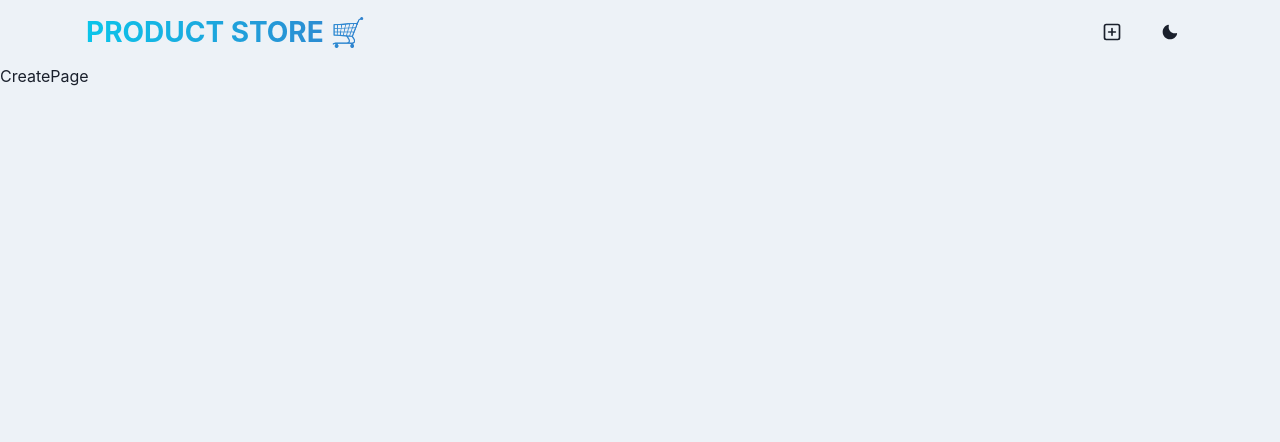
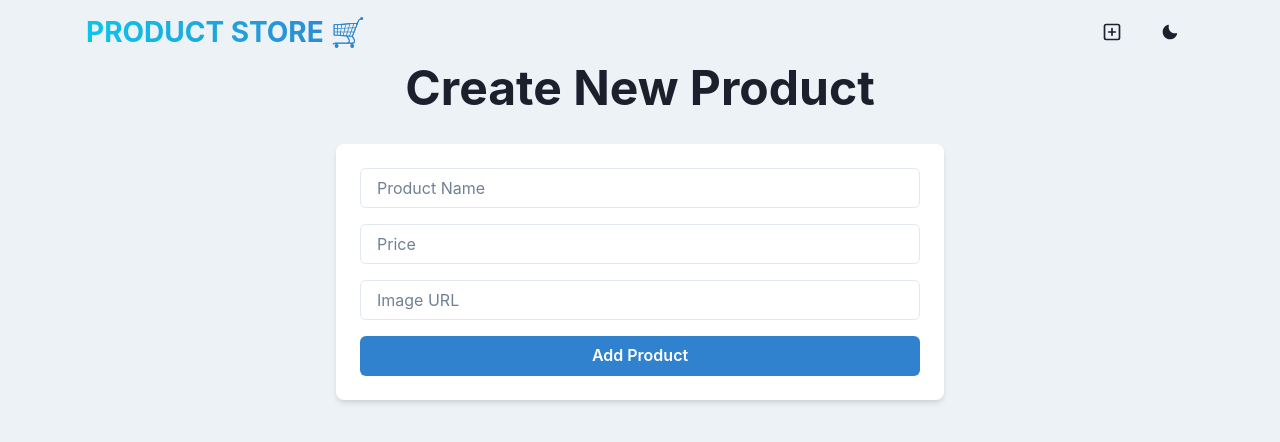
Before and after one commit to raeganfaith/MERN-CRUD, a React (Vite) app in the folder frontend/: page /create in a window 1280 px wide. Shown: the top 442 px of the page. Built offline with nearby package versions, Linux system fonts and the light colour scheme.

Commit message:
Added zustand and use-sync-external-store dependencies, updated CreatePage component with new UI and state management

```diff
--- a/frontend/package.json
+++ b/frontend/package.json
@@ -18,7 +18,8 @@
     "react": "^18.3.1",
     "react-dom": "^18.3.1",
     "react-icons": "^5.3.0",
-    "react-router-dom": "^6.26.1"
+    "react-router-dom": "^6.26.1",
+    "zustand": "^4.5.5"
   },
   "devDependencies": {
     "@eslint/js": "^9.9.0",
--- a/frontend/src/pages/CreatePage.jsx
+++ b/frontend/src/pages/CreatePage.jsx
@@ -1,5 +1,71 @@
+import { useState } from "react";
+import {
+  Box,
+  Button,
+  Container,
+  Heading,
+  Input,
+  useColorModeValue,
+  VStack,
+} from "@chakra-ui/react";
+
 const CreatePage = () => {
-  return <div>CreatePage</div>;
+  const [newProduct, setNewProduct] = useState({
+    name: "",
+    price: "",
+    image: "",
+  });
+
+  const handleAddProduct = () => {
+    console.log(newProduct);
+  };
+  return (
+    <Container maxW={"container.sm"}>
+      <VStack spacing={8}>
+        <Heading as={"h1"} size={"2xl"} textAlign={"center"}>
+          Create New Product
+        </Heading>
+        <Box
+          w={"full"}
+          bg={useColorModeValue("white", "gray.800")}
+          p={6}
+          rounded={"lg"}
+          shadow={"md"}
+        >
+          <VStack spacing={4}>
+            <Input
+              placeholder="Product Name"
+              name="name"
+              value={newProduct.name}
+              onChange={(e) =>
+                setNewProduct({ ...newProduct, name: e.target.value })
+              }
+            />
+            <Input
+              placeholder="Price"
+              name="price"
+              type="number"
+              value={newProduct.number}
+              onChange={(e) =>
+                setNewProduct({ ...newProduct, price: e.target.value })
+              }
+            />
+            <Input
+              placeholder="Image URL"
+              name="image"
+              value={newProduct.image}
+              onChange={(e) =>
+                setNewProduct({ ...newProduct, image: e.target.value })
+              }
+            />
+            <Button w="full" colorScheme="blue" onClick={handleAddProduct}>
+              Add Product
+            </Button>
+          </VStack>
+        </Box>
+      </VStack>
+    </Container>
+  );
 };
 
 export default CreatePage;
```
Also changed, not shown: 1 other file (tests, documents, lock files or other folders).
